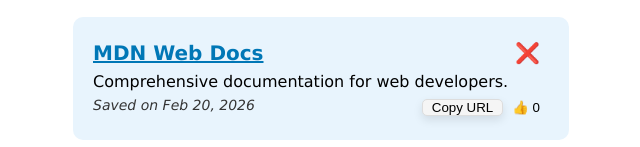
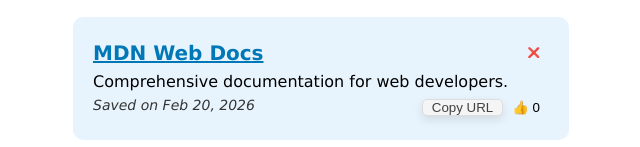
Before and after one commit to trngdothuy/Piscine-Sprint-Project-Shared-Bookmarks, a website with bundled scripts: page index.html in a window 1280 px wide. Shown: the part 653-800 px from the top of the page, 319-959 px from the left. Built offline with nearby package versions, Linux system fonts and the light colour scheme.

Commit message:
Finishing styling to pass Lighthouse

```diff
--- a/style.css
+++ b/style.css
@@ -100,7 +100,7 @@ a:hover {
   padding: 0px 9px;
   cursor: pointer;
   transition: all 0.2s ease;
-  font-size: 20px;
+  font-size: 10px;
 }
 
 /* bookmark 1st line to display bookmark name and copy button */
@@ -119,6 +119,7 @@ a:hover {
   cursor: pointer;
   transition: all 0.2s ease;
   box-shadow: 0 4px 10px rgba(0, 0, 0, 0.1);
+  color: rgb(65, 65, 65);
 }
 
 .copy-button:hover {
```
